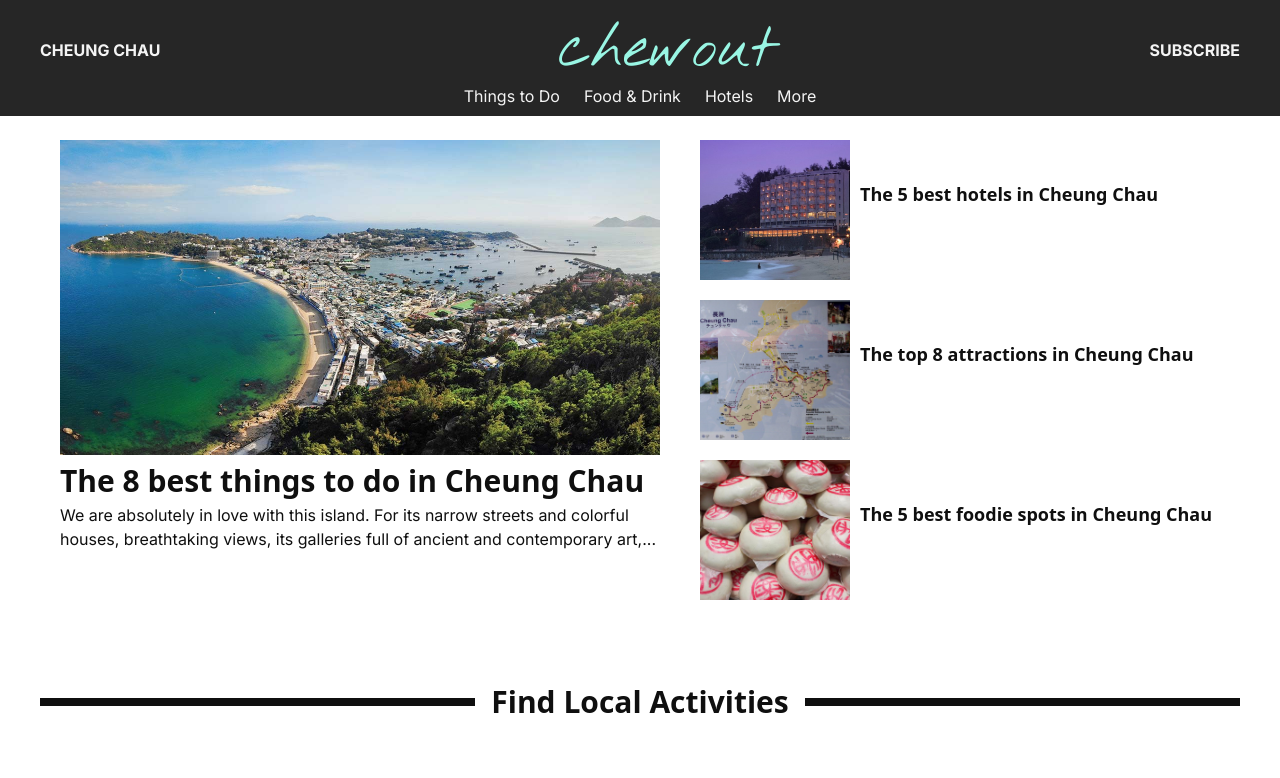
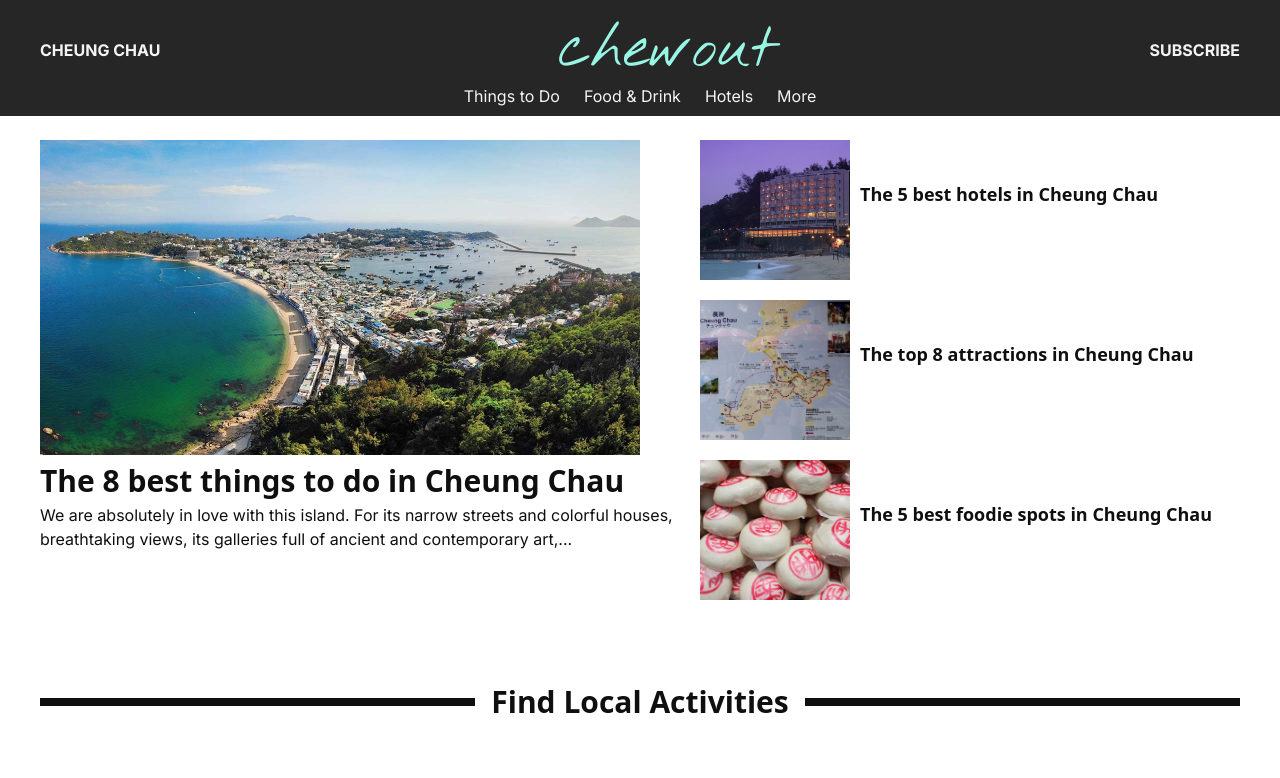
Before and after one commit to RunningFok/travel-blog, a Next.js app: page / in a window 1280 px wide. Shown: the top 778 px of the page. Built offline with nearby package versions, Linux system fonts and the light colour scheme.

Commit message:
removed m-5 from toplocations

```diff
--- a/src/app/home/TopLocations.tsx
+++ b/src/app/home/TopLocations.tsx
@@ -19,7 +19,7 @@ const TopPostCard = ({
   return (
     <div
       id="top"
-      className={`${className} sm:mt-0 lg:ml-96 flex flex-col m-5 my-5 h-96`}
+      className={`${className}  lg:ml-96 flex flex-col h-96`}
     >
       <Link href={`/topLocations`} className="hover:opacity-70">
         <Image
```
